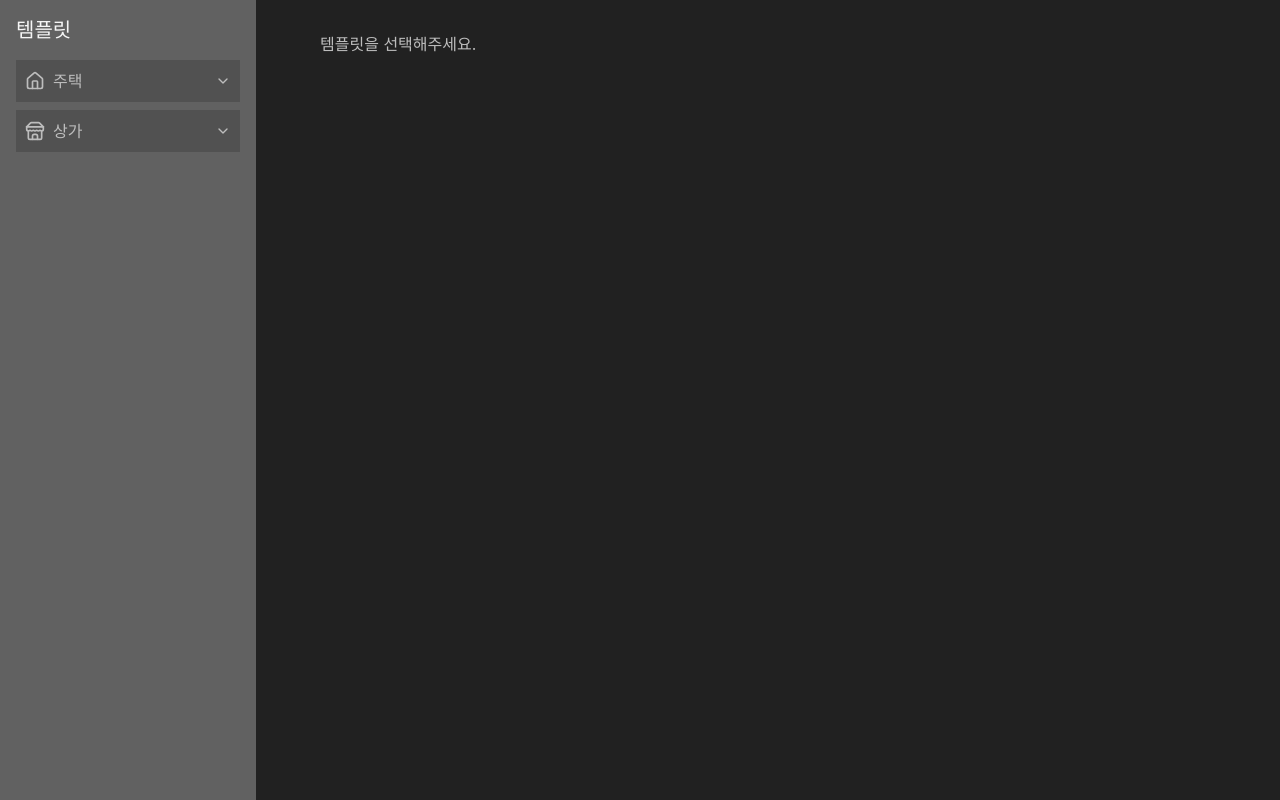
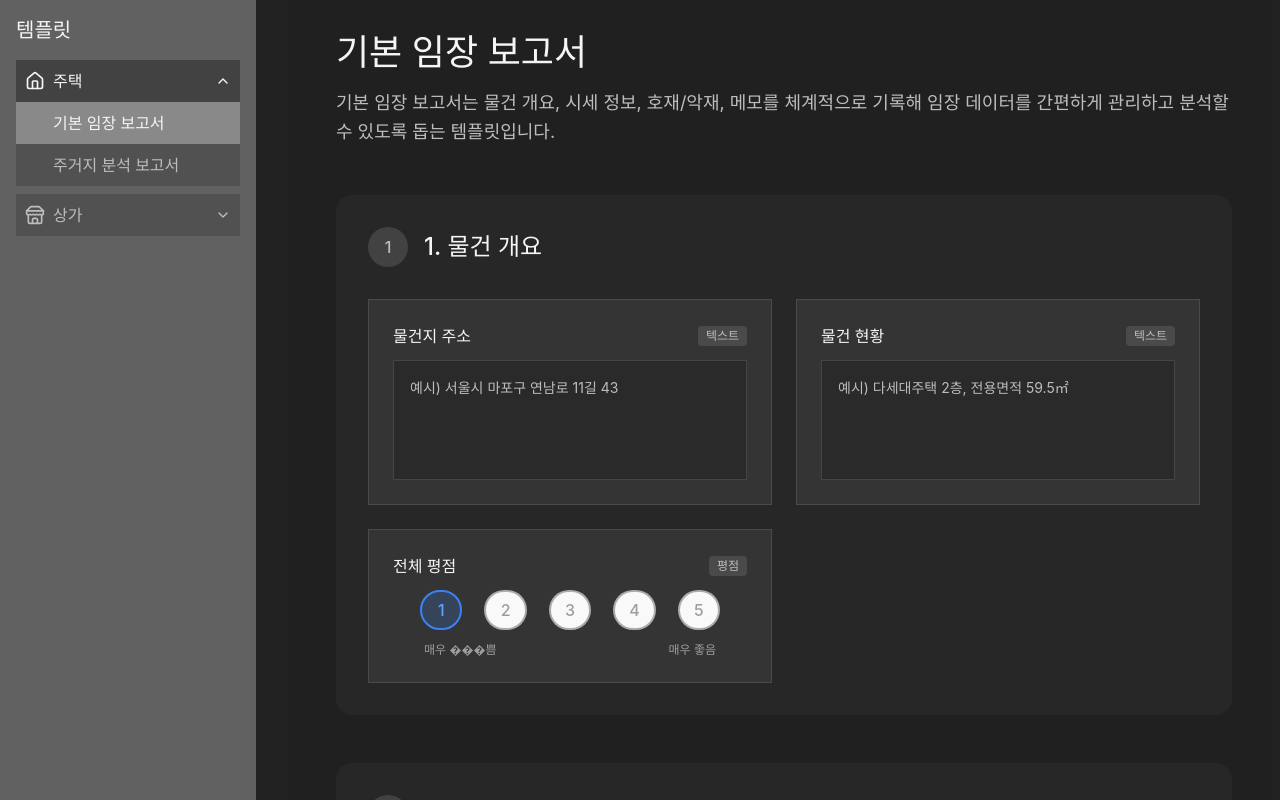
Before and after one commit to Gyeony95/Spot-Log-Web, a React (Vite) app: page /templates in a window 1280 px wide. Shown: the top 800 px of the page. Built offline with nearby package versions, Linux system fonts and the light colour scheme.

Commit message:
feat : 템플릿 선택이 유지되게 처리

```diff
--- a/src/pages/templates/components/TemplateContent.tsx
+++ b/src/pages/templates/components/TemplateContent.tsx
@@ -10,16 +10,16 @@ type TemplatePreviewProps = {
 
 function TemplatePreview({ component }: TemplatePreviewProps) {
   return (
-    <div className="p-6 bg-gray-800/50 rounded-lg border border-gray-700/50 hover:border-gray-600/50 transition-colors group">
-      <h4 className="text-gray-100 font-medium mb-3 flex items-center">
-        {component.title}
-        <div className="ml-2 px-2 py-0.5 text-xs bg-gray-700/50 text-gray-400 rounded">
+    <div className="p-6 bg-gray-800/50 rounded-lg border border-gray-700/50 hover:border-gray-600/50 transition-colors group h-full">
+      <h4 className="text-gray-100 font-medium mb-3 flex items-center justify-between">
+        <span className="truncate mr-3">{component.title}</span>
+        <div className="flex-shrink-0 px-2 py-0.5 text-xs bg-gray-700/50 text-gray-400 rounded">
           {component.templateType === 'MultiText' ? '텍스트' : '평점'}
         </div>
       </h4>
       {component.templateType === 'MultiText' ? (
-        <div className="relative">
-          <div className="w-full min-h-[96px] bg-gray-900/50 rounded-lg border border-gray-700/50 p-4">
+        <div className="relative h-full">
+          <div className="w-full min-h-[120px] bg-gray-900/50 rounded-lg border border-gray-700/50 p-4">
             <p className="text-gray-400 text-sm leading-relaxed whitespace-pre-wrap">
               {component.initialValue || '내용을 입력해주세요.'}
             </p>
@@ -30,7 +30,7 @@ function TemplatePreview({ component }: TemplatePreviewProps) {
         </div>
       ) : (
         <div className="mt-2">
-          <div className="flex items-center space-x-3">
+          <div className="flex items-center justify-between max-w-[300px] mx-auto">
             {[1, 2, 3, 4, 5].map((score) => (
               <button
                 key={score}
@@ -45,8 +45,8 @@ function TemplatePreview({ component }: TemplatePreviewProps) {
               </button>
             ))}
           </div>
-          <div className="flex justify-between mt-3 px-1 text-xs text-gray-500">
-            <span>매우 나쁨</span>
+          <div className="flex justify-between mt-3 px-1 text-xs text-gray-500 max-w-[300px] mx-auto">
+            <span>매우 ���쁨</span>
             <span>매우 좋음</span>
           </div>
         </div>
@@ -77,17 +77,17 @@ export function TemplateContent({ selectedTemplateId }: TemplateContentProps) {
 
   if (!templateData) {
     return (
-      <div className="mt-16 md:mt-0 md:ml-72 p-6 md:p-8 flex items-center justify-center">
+      <div className="mt-16 md:mt-0 md:ml-72 min-h-screen flex items-center justify-center">
         <p className="text-gray-400">템플릿을 선택해주세요.</p>
       </div>
     )
   }
 
   return (
-    <div className="mt-16 md:mt-0 md:ml-72 p-6 md:p-8">
-      <div className="max-w-4xl mx-auto">
+    <div className="mt-16 md:mt-0 md:ml-72 min-h-screen bg-gray-900/50">
+      <div className="max-w-[1200px] mx-auto px-6 md:px-12 py-8">
         {/* 헤더 섹션 */}
-        <div className="mb-12">
+        <div className="mb-12 max-w-4xl">
           <h1 className="text-3xl md:text-4xl font-medium text-gray-100 mb-4">
             {templateData.templateTitle}
           </h1>
@@ -99,16 +99,16 @@ export function TemplateContent({ selectedTemplateId }: TemplateContentProps) {
         {/* 템플릿 구조 */}
         <div className="space-y-12">
           {templateData.template.map((category, index) => (
-            <div key={index}>
-              <div className="flex items-center mb-6">
-                <div className="w-8 h-8 rounded-full bg-gray-800 flex items-center justify-center text-gray-400 font-medium mr-3">
+            <div key={index} className="bg-gray-800/20 rounded-2xl p-6 md:p-8">
+              <div className="flex items-center mb-8">
+                <div className="w-10 h-10 rounded-full bg-gray-800 flex items-center justify-center text-gray-400 font-medium mr-4 flex-shrink-0">
                   {index + 1}
                 </div>
-                <h2 className="text-xl font-medium text-gray-100">
+                <h2 className="text-2xl font-medium text-gray-100">
                   {category.categoryTitle}
                 </h2>
               </div>
-              <div className="grid grid-cols-1 md:grid-cols-2 gap-6">
+              <div className="grid grid-cols-1 lg:grid-cols-2 gap-6">
                 {category.components.map((component, compIndex) => (
                   <TemplatePreview
                     key={compIndex}
--- a/src/pages/templates/components/TemplateSidebar.tsx
+++ b/src/pages/templates/components/TemplateSidebar.tsx
@@ -95,7 +95,7 @@ export function TemplateSidebar({
                       key={template.id}
                       className={cn(
                         "w-full text-left pl-9 pr-2 py-2 text-gray-400 bg-gray-800/50 hover:text-gray-100 hover:bg-gray-700/50 rounded-lg transition-colors",
-                        selectedTemplateId === template.id && "bg-gray-700 text-gray-100"
+                        selectedTemplateId === template.id && "bg-gray-600 text-gray-100"
                       )}
                       onClick={() => setSelectedTemplateId(template.id)}
                     >
--- a/src/pages/templates/page.tsx
+++ b/src/pages/templates/page.tsx
@@ -1,26 +1,58 @@
 import { TemplateHeader } from './components/TemplateHeader'
 import { TemplateSidebar } from './components/TemplateSidebar'
 import { TemplateContent } from './components/TemplateContent'
-import { useState } from 'react'
+import { useState, useEffect } from 'react'
 import { templateData } from './data/templateData'
+import { useSearchParams } from 'react-router-dom'
 
 export default function TemplatesPage() {
-  const [activeCategory, setActiveCategory] = useState<string | null>(null)
+  const [searchParams, setSearchParams] = useSearchParams()
+
+  const templateId = searchParams.get('template') || 'basic'
+  const categoryId = searchParams.get('category') || 'residential'
+
+  const [activeCategory, setActiveCategory] = useState<string | null>(categoryId)
   const [isSidebarOpen, setIsSidebarOpen] = useState(false)
-  const [selectedTemplateId, setSelectedTemplateId] = useState<string | null>(null)
+  const [selectedTemplateId, setSelectedTemplateId] = useState<string | null>(templateId)
+
+  // URL 업데이트 함수
+  const updateURL = (template: string | null, category: string | null) => {
+    const params = new URLSearchParams(searchParams)
+    if (template) params.set('template', template)
+    if (category) params.set('category', category)
+    setSearchParams(params)
+  }
+
+  // 카테고리 변경 핸들러
+  const handleCategoryChange = (id: string | null) => {
+    setActiveCategory(id)
+    updateURL(selectedTemplateId, id)
+  }
+
+  // 템플릿 변경 핸들러
+  const handleTemplateChange = (id: string | null) => {
+    setSelectedTemplateId(id)
+    updateURL(id, activeCategory)
+  }
+
+  // URL 파라미터가 변경될 때 상태 업데이트
+  useEffect(() => {
+    setSelectedTemplateId(templateId)
+    setActiveCategory(categoryId)
+  }, [templateId, categoryId])
 
   return (
     <div className="min-h-screen bg-gray-900">
       <TemplateHeader setIsSidebarOpen={setIsSidebarOpen} />
-      <div className="flex">
+      <div className="relative">
         <TemplateSidebar
           categories={templateData}
           activeCategory={activeCategory}
-          setActiveCategory={setActiveCategory}
+          setActiveCategory={handleCategoryChange}
           isSidebarOpen={isSidebarOpen}
           setIsSidebarOpen={setIsSidebarOpen}
           selectedTemplateId={selectedTemplateId}
-          setSelectedTemplateId={setSelectedTemplateId}
+          setSelectedTemplateId={handleTemplateChange}
         />
         <TemplateContent selectedTemplateId={selectedTemplateId} />
       </div>
```
